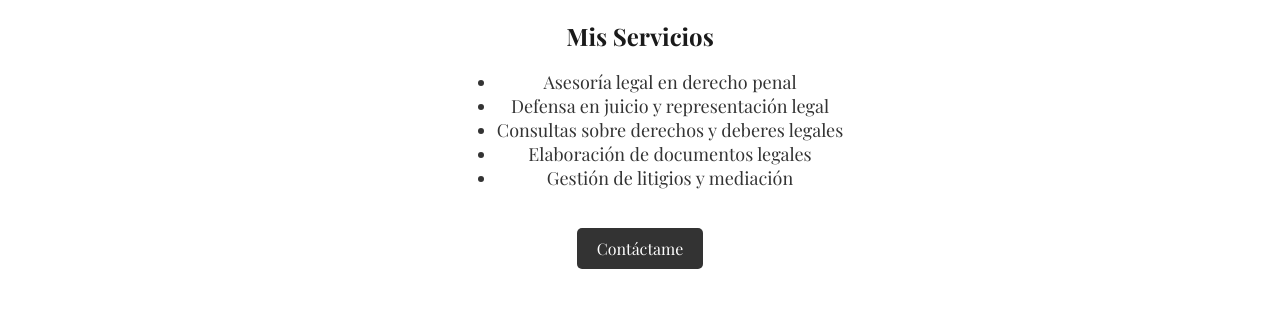
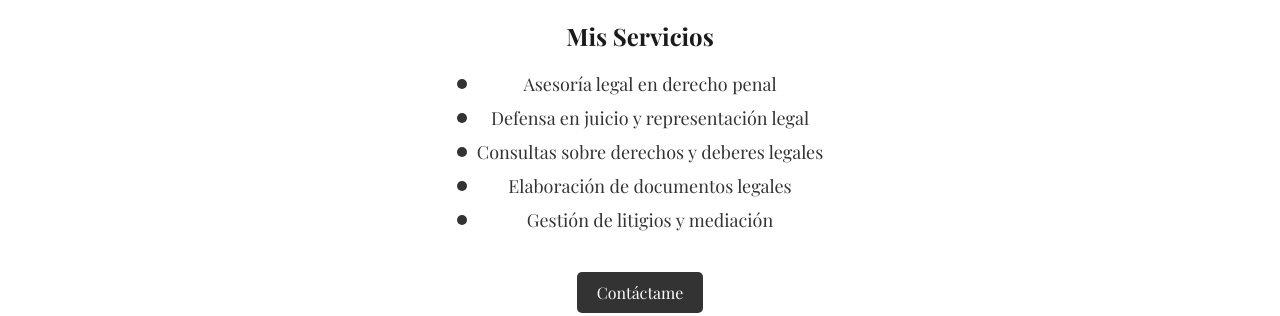
Before and after one commit to juancruz922/AbogadaVeronicaGabriolo, a plain HTML site: page index.html in a window 1280 px wide. Shown: the part 613-929 px from the top of the page. Drawn offline with nearby package versions, Linux system fonts and the light colour scheme.

Commit message:
Update style.css

```diff
--- a/style.css
+++ b/style.css
@@ -69,10 +69,33 @@ nav ul li a:hover {
     color: #1A1A1A; /* Títulos en gris muy oscuro */
 }
 
-.services-list {
-    list-style-type: disc;
-    margin-left: 20px;
-    font-size: 18px;
+.services-list,
+.about-text ul {
+    list-style: none; /* Eliminar los puntos predeterminados */
+    padding: 0; /* Eliminar el padding */
+    margin: 20px 0; /* Espaciado uniforme */
+}
+
+.services-list li,
+.about-text li {
+    position: relative; /* Para posicionar el pseudo-elemento */
+    padding-left: 20px; /* Espacio para el pseudo-elemento */
+    margin-bottom: 10px; /* Espaciado entre los elementos */
+    font-size: 18px; /* Tamaño de fuente uniforme */
+    color: #333; /* Color de texto */
+}
+
+.services-list li::before,
+.about-text li::before {
+    content: ''; /* Generar contenido vacío */
+    position: absolute; /* Posicionamiento absoluto */
+    left: 0; /* Alinear a la izquierda */
+    top: 50%; /* Centrar verticalmente */
+    transform: translateY(-50%); /* Ajustar para centrar */
+    width: 10px; /* Ancho del punto */
+    height: 10px; /* Alto del punto */
+    background-color: #333; /* Color del punto */
+    border-radius: 50%; /* Redondear para que sea un círculo */
 }
 
 footer {
```
